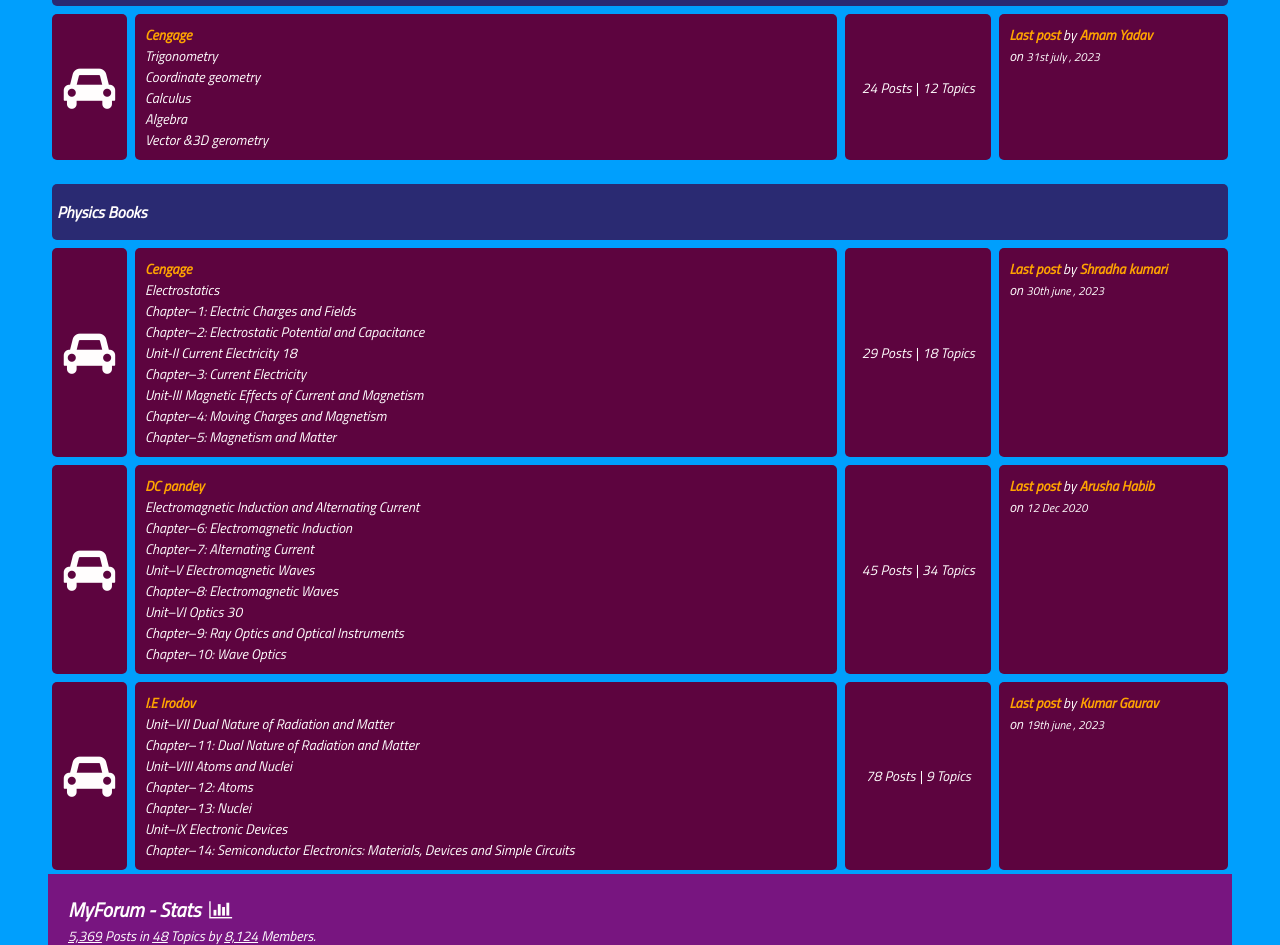
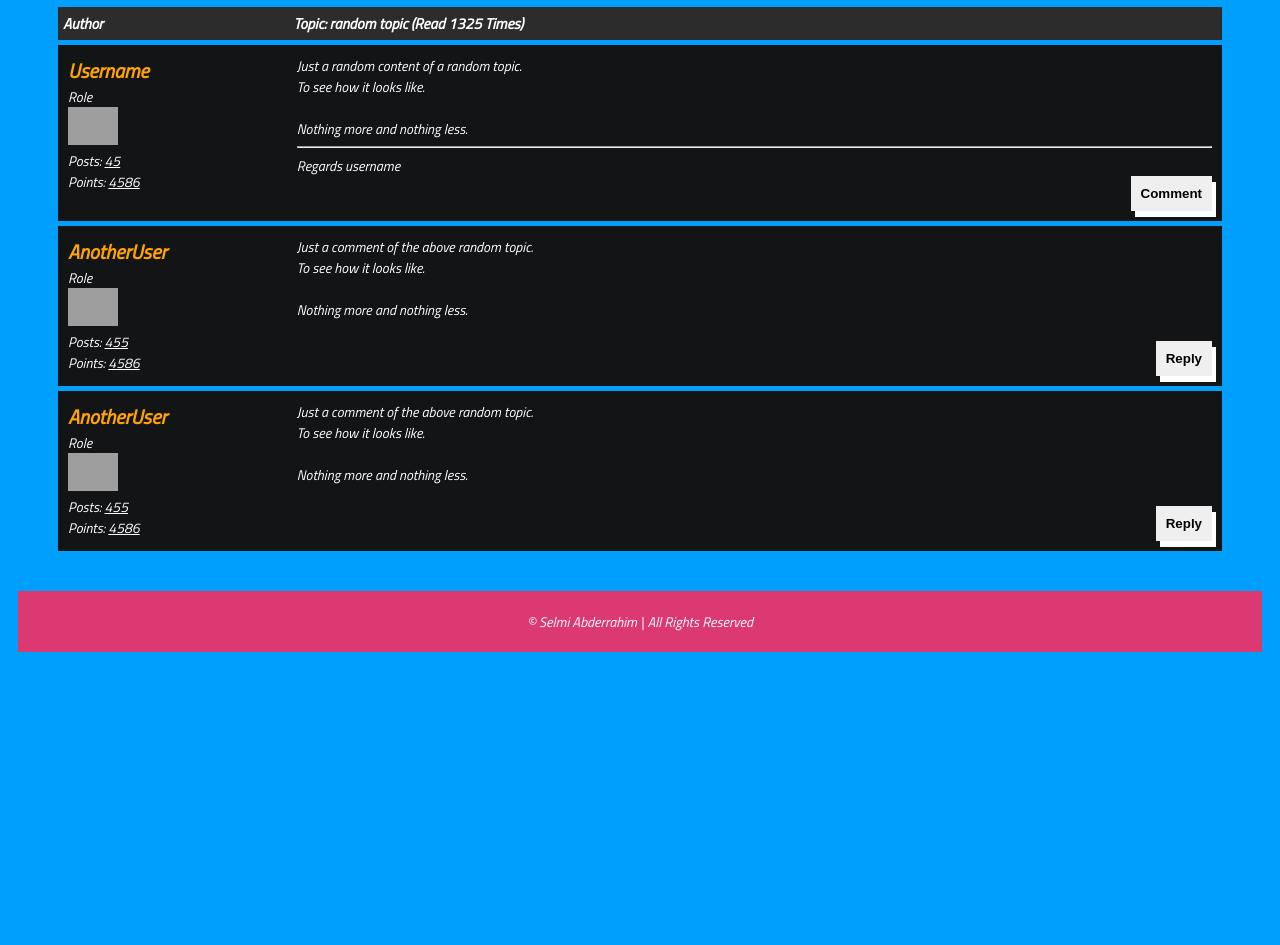
Before and after one commit to Sonakshi1504/GDSCproject, a plain HTML site: page index.html in a window 1280 px wide. Shown: the part 349-1294 px from the top of the page. After the commit the page ends 1009 px from the top, so only its background shows below. Drawn offline with Linux system fonts and the light colour scheme; grey boxes are pictures that could not be loaded; a web font is replaced by a local one.

Commit message:
Add files via upload

```diff
--- a/index.html
+++ b/index.html
@@ -37,125 +37,114 @@
                 <button><i class="fa fa-search"></i></button>
             </div>
         </div>
-    </header>
     <div class="container">
-        <div class="subforum">
-            <div class="subforum-title">
-                <h1>Mathematics Books</h1>
+        <!--Navigation-->
+        <div class="navigate">
+            <span><a href="">MyForum - Forums</a> >> <a href="">random subforum</a> >> <a href="">random topic</a></span>
+        </div>
+
+        <!--Topic Section-->
+        <div class="topic-container">
+            <!--Original thread-->
+            <div class="head">
+                <div class="authors">Author</div>
+                <div class="content">Topic: random topic (Read 1325 Times)</div>
             </div>
-            <div class="subforum-row">
-                <div class="subforum-icon subforum-column center">
-                    <i class="fa fa-car center"></i>
+
+            <div class="body">
+                <div class="authors">
+                    <div class="username"><a href="">Username</a></div>
+                    <div>Role</div>
+                    <img src="https://cdn.pixabay.com/photo/2015/11/06/13/27/ninja-1027877_960_720.jpg" alt="">
+                    <div>Posts: <u>45</u></div>
+                    <div>Points: <u>4586</u></div>
                 </div>
-                <div class="subforum-description subforum-column">
-                    <h4><a href="#">Cengage</a></h4>
-                    <p>Trigonometry <br> Coordinate geometry <br> Calculus <br> Algebra <br> Vector &3D gerometry </p>
-                </div>
-                <div class="subforum-stats subforum-column center">
-                    <span>24 Posts | 12 Topics</span>
-                </div>
-                <div class="subforum-info subforum-column">
-                    <b><a href="">Last post</a></b> by <a href="">Amam Yadav</a>
-                    <br>on <small>31st july , 2023</small>
+                <div class="content">
+                    Just a random content of a random topic.
+                    <br>To see how it looks like.
+                    <br><br>
+                    Nothing more and nothing less.
+                    <br>
+                    <hr>
+                    Regards username
+                    <br>
+                    <div class="comment">
+                        <button onclick="showComment()">Comment</button>
+                    </div>
                 </div>
             </div>
         </div>
-        <!--More-->
 
-        <div class="subforum">
-            <div class="subforum-title">
-                <h1>Physics Books</h1>
-            </div>
-            <div class="subforum-row">
-                <div class="subforum-icon subforum-column center">
-                    <i class="fa fa-car center"></i>
+        <!--Comment Area-->
+        <div class="comment-area hide" id="comment-area">
+            <textarea name="comment" id="" placeholder="comment here ... "></textarea>
+            <input type="submit" value="submit">
+        </div>
+
+        <!--Comments Section-->
+        <div class="comments-container">
+            <div class="body">
+                <div class="authors">
+                    <div class="username"><a href="">AnotherUser</a></div>
+                    <div>Role</div>
+                    <img src="https://cdn.pixabay.com/photo/2015/11/06/13/27/ninja-1027877_960_720.jpg" alt="">
+                    <div>Posts: <u>455</u></div>
+                    <div>Points: <u>4586</u></div>
                 </div>
-                <div class="subforum-description subforum-column">
-                    <h4><a href="#">Cengage</a></h4>
-                    <p>Electrostatics<br>
-                        Chapter–1: Electric Charges and Fields<br>
-                        Chapter–2: Electrostatic Potential and Capacitance<br>
-                        Unit-II	Current Electricity	18<br>
-                        Chapter–3: Current Electricity<br>
-                        Unit-III	Magnetic Effects of Current and Magnetism<br>
-                        Chapter–4: Moving Charges and Magnetism<br>
-                        Chapter–5: Magnetism and Matter</p>
-                </div>
-                <div class="subforum-stats subforum-column center">
-                    <span>29 Posts | 18 Topics</span>
-                </div>
-                <div class="subforum-info subforum-column">
-                    <b><a href="">Last post</a></b> by <a href="">Shradha kumari</a>
-                    <br>on <small>30th june , 2023</small>
+                <div class="content">
+                    Just a comment of the above random topic.
+                    <br>To see how it looks like.
+                    <br><br>
+                    Nothing more and nothing less.
+                    <br>
+                    <br>
+                    <div class="comment">
+                        <button onclick="showReply()">Reply</button>
+                    </div>
                 </div>
             </div>
-            <hr class="subforum-devider">
-            <div class="subforum-row">
-                <div class="subforum-icon subforum-column center">
-                    <i class="fa fa-car center"></i>
+        </div>
+        <!--Reply Area-->
+        <div class="comment-area hide" id="reply-area">
+            <textarea name="reply" id="" placeholder="reply here ... "></textarea>
+            <input type="submit" value="submit">
+        </div>
+
+
+        <!--Another Comment With replies-->
+        <div class="comments-container">
+            <div class="body">
+                <div class="authors">
+                    <div class="username"><a href="">AnotherUser</a></div>
+                    <div>Role</div>
+                    <img src="https://cdn.pixabay.com/photo/2015/11/06/13/27/ninja-1027877_960_720.jpg" alt="">
+                    <div>Posts: <u>455</u></div>
+                    <div>Points: <u>4586</u></div>
                 </div>
-                <div class="subforum-description subforum-column">
-                    <h4><a href="#">DC pandey</a></h4>
-                    <p>Electromagnetic Induction and Alternating Current<br>
-                        Chapter–6: Electromagnetic Induction<br>
-                        Chapter–7: Alternating Current<br>
-                        Unit–V	Electromagnetic Waves<br>
-                        Chapter–8: Electromagnetic Waves<br>
-                        Unit–VI	Optics	30<br>
-                        Chapter–9: Ray Optics and Optical Instruments<br>
-                        Chapter–10: Wave Optics</p>
-                </div>
-                <div class="subforum-stats subforum-column center">
-                    <span>45 Posts | 34 Topics</span>
-                </div>
-                <div class="subforum-info subforum-column">
-                    <b><a href="">Last post</a></b> by <a href="">Arusha Habib</a>
-                    <br>on <small>12 Dec 2020</small>
+                <div class="content">
+                    Just a comment of the above random topic.
+                    <br>To see how it looks like.
+                    <br><br>
+                    Nothing more and nothing less.
+                    <br>
+                    <br>
+                    <div class="comment">
+                        <button onclick="showReply()">Reply</button>
+                    </div>
                 </div>
             </div>
-            <hr class="subforum-devider">
-            <div class="subforum-row">
-                <div class="subforum-icon subforum-column center">
-                    <i class="fa fa-car center"></i>
-                </div>
-                <div class="subforum-description subforum-column">
-                    <h4><a href="#">I.E Irodov</a></h4>
-                    <p>Unit–VII	Dual Nature of Radiation and Matter<br>
-                        Chapter–11: Dual Nature of Radiation and Matter<br>
-                        Unit–VIII	Atoms and Nuclei<br>
-                        Chapter–12: Atoms<br>
-                        Chapter–13: Nuclei<br>
-                        Unit–IX	Electronic Devices<br>
-                        Chapter–14: Semiconductor Electronics: Materials, Devices and Simple Circuits</p>
-                </div>
-                <div class="subforum-stats subforum-column center">
-                    <span>78 Posts | 9 Topics</span>
-                </div>
-                <div class="subforum-info subforum-column">
-                    <b><a href="">Last post</a></b> by <a href="">Kumar Gaurav</a>
-                    <br>on <small>19th june , 2023</small>
-                </div>
+        </div>
+        <!--Reply Area-->
+        <div class="comment-area hide" id="reply-area">
+            <textarea name="reply" id="" placeholder="reply here ... "></textarea>
+            <input type="submit" value="submit">
+        </div>
 
-            </div>
-            <hr class="subforum-devider">
-            <div class="subforum-row">
 
-        </div>
-        <!---->
+
     </div>
-
-    <!-- Forum Info -->
-    <div class="forum-info">
-        <div class="chart">
-            MyForum - Stats &nbsp;<i class="fa fa-bar-chart"></i>
-        </div>
-        <span><u>5,369</u> Posts in <u>48</u> Topics by <u>8,124</u> Members.</span><br>
-
-        <span>Check <a href="">the latest posts</a> .</span><br>
-    </div>
-
     <footer>
-        <span>&copy; Sonakshi's Website | All rights reserved </span>
+        <span>&copy;  Selmi Abderrahim | All Rights Reserved</span>
     </footer>
     <script src="main.js"></script>
 </body>
```
Also changed, not shown: FORUMS.html (added, +162 -0 lines).
